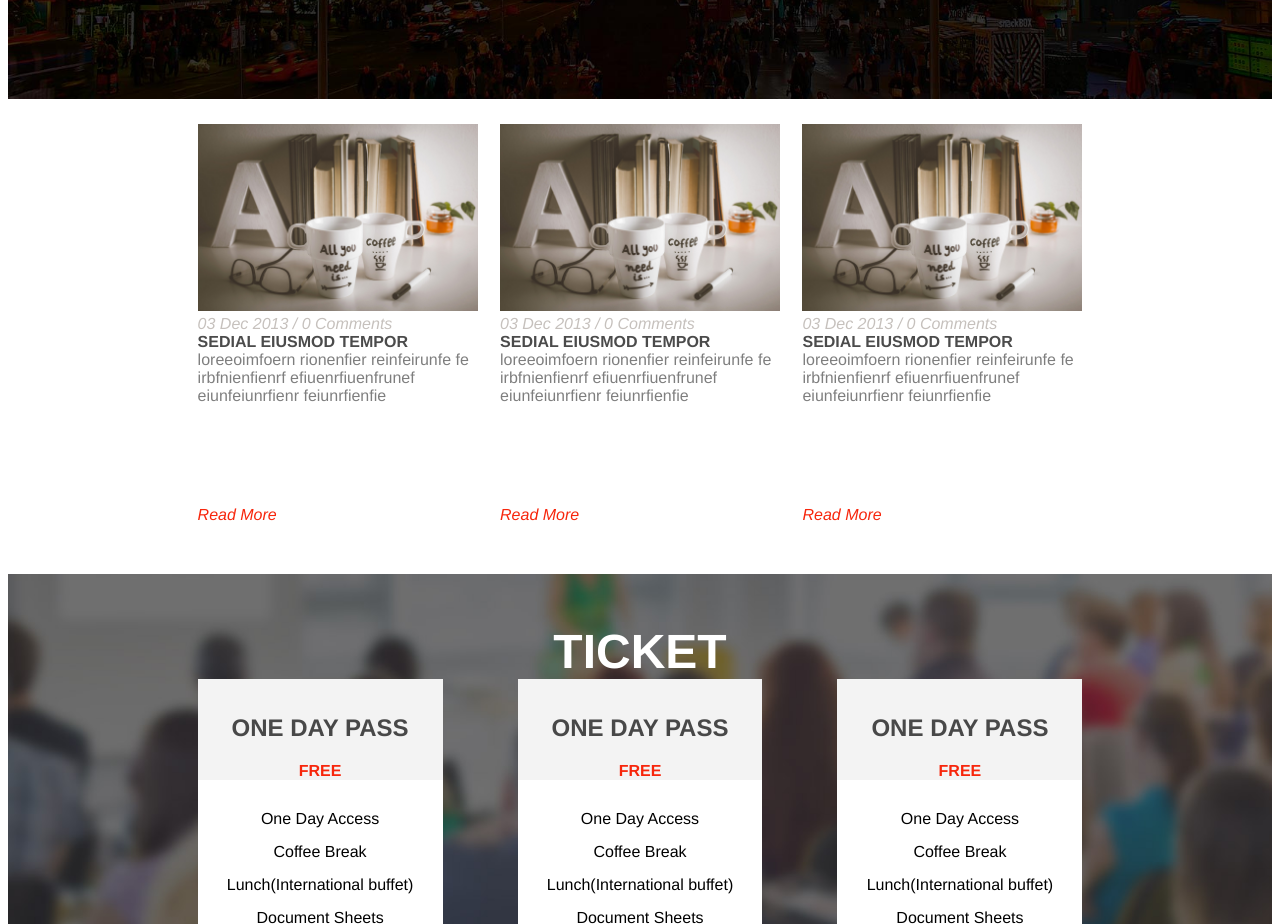
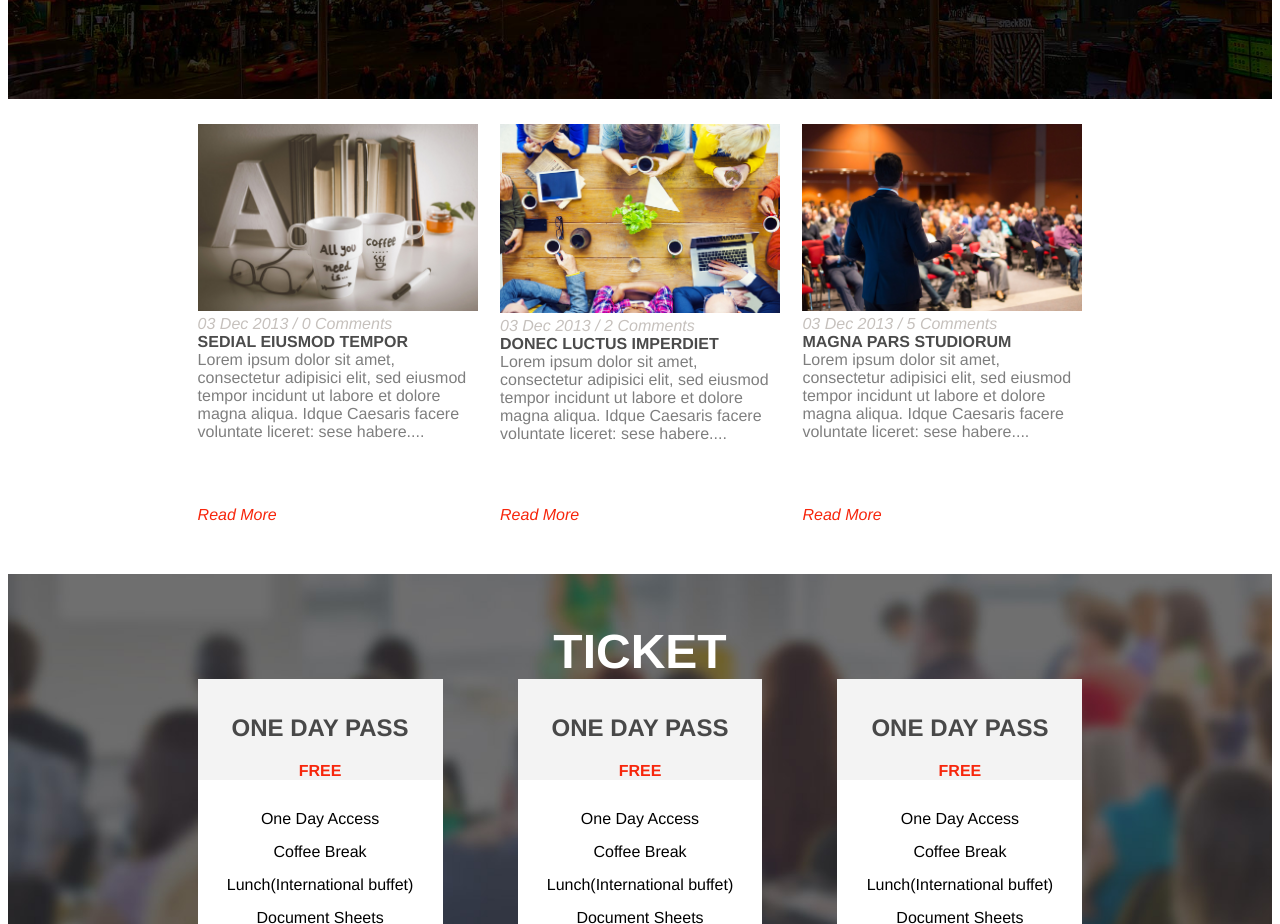
Before and after one commit to AndreaPanzeriDev/proj-html-vuejs, a Vue app: page / in a window 1280 px wide. Shown: the part 3120-4044 px from the top of the page. Built offline with nearby package versions, Linux system fonts and the light colour scheme; what v-video-embed would draw is missing.

Commit message:
recent news update

```diff
--- a/src/App.vue
+++ b/src/App.vue
@@ -40,9 +40,9 @@ export default {
         {date: '23 May 2016', time: '09:00 - 10:30', name:'MARGARET SMITH', title: 'WELCOMING AND INTRODUCTION', description: 'orein voinvre veonvoernvovnoe vn r vernvoienve voenrvnreonveonv nibr vrei veirbviubibs cewiiubbf', picture: 'speaker-5-150x150.jpg'},
       ],
       recentNews:[
-        {img: 'photodune-7770665-two-white-coffee-mug-with-diy-decoration-o (2).jpg', date: '03 Dec 2013', comments: '0', title: 'SEDIAL EIUSMOD TEMPOR', phrase: 'loreeoimfoern rionenfier reinfeirunfe fe irbfnienfienrf efiuenrfiuenfrunef eiunfeiunrfienr feiunrfienfie'},
-        {img: 'photodune-7770665-two-white-coffee-mug-with-diy-decoration-o (2).jpg', date: '03 Dec 2013', comments: '0', title: 'SEDIAL EIUSMOD TEMPOR', phrase: 'loreeoimfoern rionenfier reinfeirunfe fe irbfnienfienrf efiuenrfiuenfrunef eiunfeiunrfienr feiunrfienfie'},
-        {img: 'photodune-7770665-two-white-coffee-mug-with-diy-decoration-o (2).jpg', date: '03 Dec 2013', comments: '0', title: 'SEDIAL EIUSMOD TEMPOR', phrase: 'loreeoimfoern rionenfier reinfeirunfe fe irbfnienfienrf efiuenrfiuenfrunef eiunfeiunrfienr feiunrfienfie'},
+        {img: 'photodune-7770665-two-white-coffee-mug-with-diy-decoration-o (2).jpg', date: '03 Dec 2013', comments: '0', title: 'SEDIAL EIUSMOD TEMPOR', phrase: 'Lorem ipsum dolor sit amet, consectetur adipisici elit, sed eiusmod tempor incidunt ut labore et dolore magna aliqua. Idque Caesaris facere voluntate liceret: sese habere.... '},
+        {img: 'photodune-8797753-multiethnic-people-with-startup-business-t (2).jpg', date: '03 Dec 2013', comments: '2', title: 'DONEC LUCTUS IMPERDIET', phrase: 'Lorem ipsum dolor sit amet, consectetur adipisici elit, sed eiusmod tempor incidunt ut labore et dolore magna aliqua. Idque Caesaris facere voluntate liceret: sese habere.... '},
+        {img: 'photodune-8522811-speaker-at-business-conference-and-present (2).jpg', date: '03 Dec 2013', comments: '5', title: 'MAGNA PARS STUDIORUM', phrase: 'Lorem ipsum dolor sit amet, consectetur adipisici elit, sed eiusmod tempor incidunt ut labore et dolore magna aliqua. Idque Caesaris facere voluntate liceret: sese habere.... '},
       ],
       ticket: [
         {name: 'ONE DAY PASS', price: 'FREE', bonus: [
```
